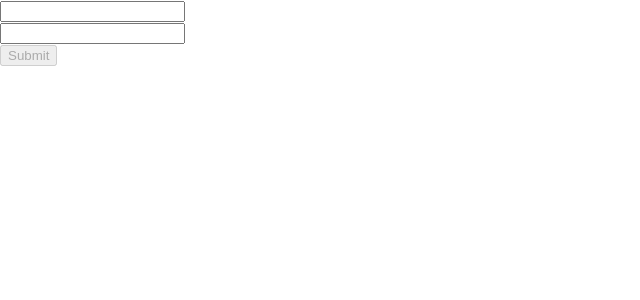
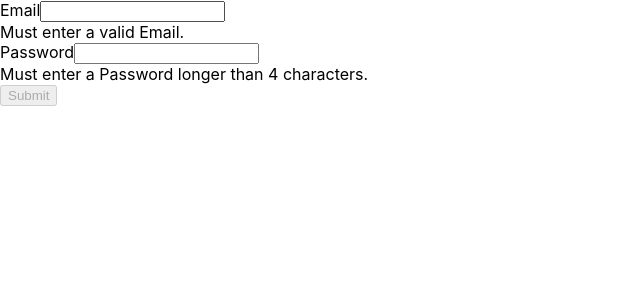
Before and after one commit to alfunkso/simple-form, a React (Create React App) app: page / in a window 1280 px wide. Shown: the top 300 px of the page, without its empty margins (0-640 px from the left). Built offline with nearby package versions, Linux system fonts and the light colour scheme.

Commit message:
feat/react: added selector to containers and a visual cue to components

```diff
--- a/src/components/Email.js
+++ b/src/components/Email.js
@@ -2,31 +2,44 @@ import React from 'react';
 import PropTypes from 'prop-types';
 import {connect} from 'react-redux';
 import {changeEmail} from "../actions";
+import {emailIsValidSelector} from "../selectors";
 import '../styles/Email.css';
 
 const debug = require('debug')('alfunkso.net:Email');
 
-function Email({email, onChangeEmail}) {
+function Email({email, emailIsValid, onChangeEmail}) {
     debug("Rendering...");
     return (
         <div className="EmailContainer">
+            <label htmlFor="email-input">
+                Email
+            </label>
             <input
+                id="email-input"
                 className="Email"
                 type="email"
                 onChange={onChangeEmail}
                 value={email}
             />
+            {
+                !emailIsValid &&
+                <div className="EmailHelperText">
+                    Must enter a valid Email.
+                </div>
+            }
         </div>
     );
 }
 
 Email.propTypes = {
     email: PropTypes.string.isRequired,
+    emailIsValid: PropTypes.bool.isRequired,
     onChangeEmail: PropTypes.func.isRequired,
 };
 
 const mapStateToProps = (state) => ({
     email: state.get("email"),
+    emailIsValid: emailIsValidSelector(state),
 });
 
 const mapDispatchToProps = (dispatch) => ({
--- a/src/components/Password.js
+++ b/src/components/Password.js
@@ -2,31 +2,44 @@ import React from 'react';
 import PropTypes from 'prop-types';
 import {connect} from 'react-redux';
 import {changePassword} from "../actions";
+import {passwordIsValidSelector} from "../selectors";
 import '../styles/Password.css';
 
 const debug = require('debug')('alfunkso.net:Password');
 
-function Password({password, onChangePassword}) {
+function Password({password, passwordIsValid, onChangePassword}) {
     debug("Rendering...");
     return (
         <div className="PasswordContainer">
+            <label htmlFor="password-input">
+                Password
+            </label>
             <input
+                id="password-input"
                 className="Password"
                 type="password"
                 value={password}
                 onChange={onChangePassword}
             />
+            {
+                !passwordIsValid &&
+                <div className="PasswordHelperText">
+                    Must enter a Password longer than 4 characters.
+                </div>
+            }
         </div>
     );
 }
 
 Password.propTypes = {
     password: PropTypes.string.isRequired,
+    passwordIsValid: PropTypes.bool.isRequired,
     onChangePassword: PropTypes.func.isRequired,
 };
 
 const mapStateToProps = (state) => ({
     password: state.get("password"),
+    passwordIsValid: passwordIsValidSelector(state),
 });
 
 const mapDispatchToProps = (dispatch) => ({
```
